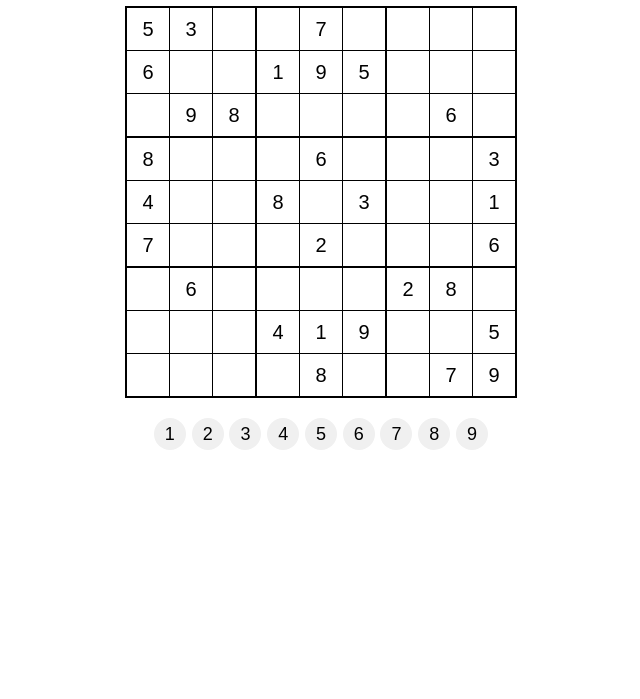
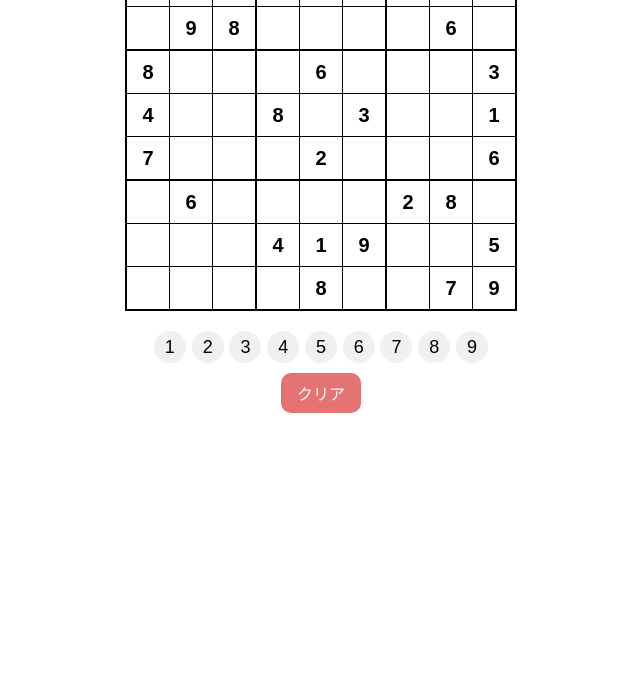
Before and after one commit to GKLFBOX/SudokuSample, a plain HTML site: page index.html in a window 1280 px wide. Shown: the part 101-800 px from the top of the page, without its empty margins (319-959 px from the left). Drawn offline with Linux system fonts and the light colour scheme.

Commit message:
クリアボタンを追加、盤面の見た目を調整

```diff
--- a/index.html
+++ b/index.html
@@ -8,7 +8,6 @@
     <link rel="stylesheet" href="style.css">
 </head>
 <body>
-    <h1>数独ゲーム</h1>
     <div class="sudoku-board">
         <!-- 9x9 数独盤面 -->
         <table id="board">
@@ -27,6 +26,10 @@
         <button onclick="inputNumber(8)">8</button>
         <button onclick="inputNumber(9)">9</button>
     </div>
+    <!-- クリアボタンを別の段に配置 -->
+    <div class="clear-button">
+        <button onclick="clearCell()">クリア</button>
+    </div>
     <!-- エラーメッセージやクリアメッセージを表示 -->
     <p id="message"></p>
     <!-- 外部JavaScriptファイルの読み込み -->
--- a/script.js
+++ b/script.js
@@ -36,7 +36,7 @@ function generateBoard() {
             const td = document.createElement('td');
             if (puzzle[row][col] !== 0) {
                 td.textContent = puzzle[row][col];
-                td.classList.add('fixed');
+                td.classList.add('fixed'); // 初期値には 'fixed' クラスを追加
             } else {
                 td.addEventListener('click', () => selectCell(td, row, col));
             }
@@ -48,8 +48,11 @@ function generateBoard() {
 
 // セルを選択
 function selectCell(cell, row, col) {
+    // 初期値セルは選択不可
+    if (cell.classList.contains('fixed')) return;
+
     // すでに選択されているセルがある場合、その選択を解除
-    if (selectedCell && selectedCell.cell !== cell) {
+    if (selectedCell) {
         selectedCell.cell.classList.remove('selected');
     }
 
@@ -61,10 +64,27 @@ function selectCell(cell, row, col) {
 // 数字を入力
 function inputNumber(number) {
     if (!selectedCell) return;
+
     const { cell, row, col } = selectedCell;
+
     cell.textContent = number;
     puzzle[row][col] = number;
+    cell.classList.add('user-input'); // ユーザー入力のセルに 'user-input' クラスを追加
     validateInput(number, row, col);
+}
+
+// クリア機能
+function clearCell() {
+    if (!selectedCell) return;
+
+    const { cell, row, col } = selectedCell;
+
+    // ユーザー入力のセルのみクリア
+    if (cell.classList.contains('user-input')) {
+        cell.textContent = '';
+        cell.classList.remove('user-input'); // 'user-input' クラスを解除
+        puzzle[row][col] = 0;
+    }
 }
 
 // 入力の検証
--- a/style.css
+++ b/style.css
@@ -33,6 +33,18 @@ h1 {
     border: 1px solid black;
 }
 
+/* 初期値セルのスタイル */
+#board td.fixed {
+    font-weight: bold; /* 初期値の数字を太字で表示 */
+    color: #000; /* 黒色で表示 */
+    cursor: default; /* 初期値セルは選択不可 */
+}
+
+/* ユーザーが入力したセルのスタイル */
+#board td.user-input {
+    color: #007bff; /* 青色で表示 */
+}
+
 /* 3x3ごとの区切り線を太くする */
 #board tr:nth-child(3n) td {
     border-bottom: 2px solid black;
@@ -58,7 +70,7 @@ h1 {
 .number-buttons {
     display: flex;
     justify-content: space-around; /* ボタン間の均等配置 */
-    margin-bottom: 20px;
+    margin-bottom: 10px; /* 数字ボタンとクリアボタンの間隔を調整 */
     width: 100%;
     max-width: 360px; /* コンテナの最大幅 */
     padding: 0 10px;
@@ -81,6 +93,25 @@ h1 {
     border: none; /* ボタンの枠線をなくす */
 }
 
+/* クリアボタンのコンテナ */
+.clear-button {
+    display: flex;
+    justify-content: center;
+    width: 100%;
+    margin-bottom: 20px;
+}
+
+/* クリアボタンのスタイル */
+.clear-button button {
+    background-color: #e57373; /* 赤色 */
+    color: white;
+    font-size: 16px;
+    border-radius: 10px;
+    width: 80px;
+    height: 40px;
+    border: none;
+}
+
 /* メッセージ（エラーやクリアメッセージ）のスタイル */
 #message {
     font-size: 18px;
```
